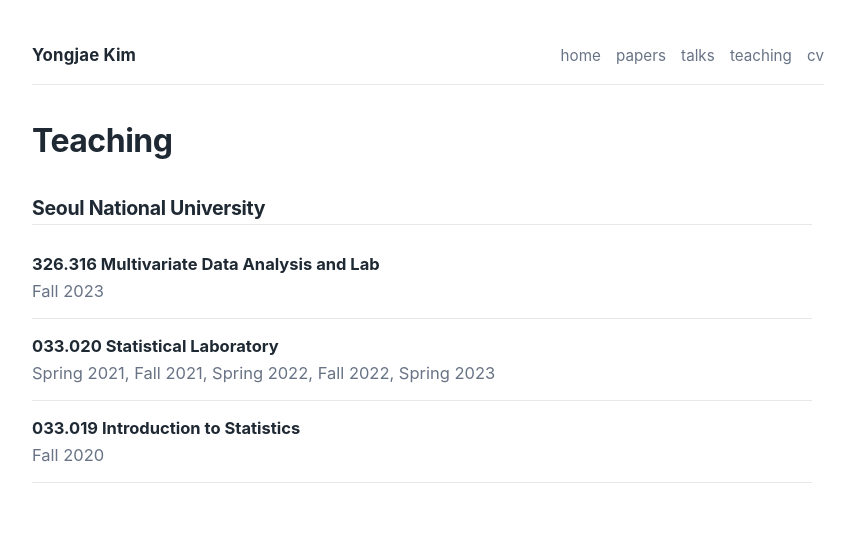
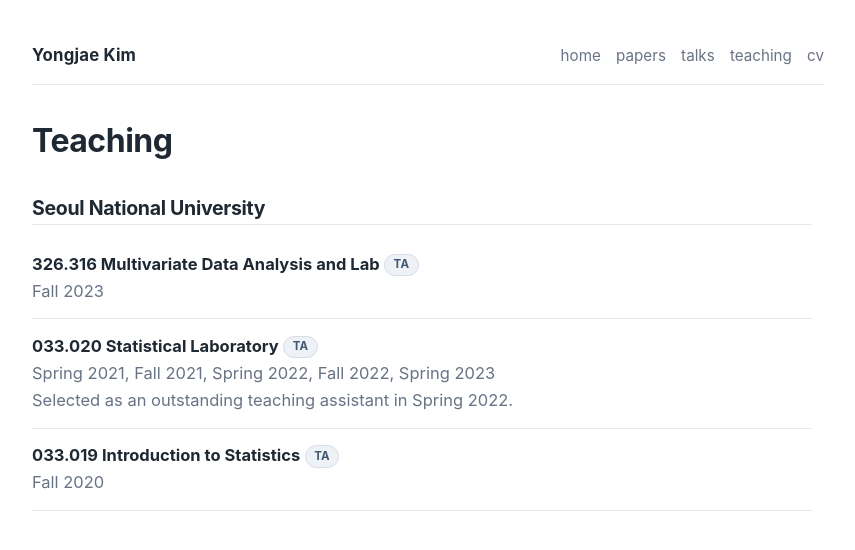
Before and after one commit to cherrrycooky/cherrrycooky.github.io, a Jekyll site: the page built from teaching.markdown, in a window 1280 px wide. Shown: the top 550 px of the page, without its empty margins (212-1067 px from the left). Built offline with Jekyll 4.4.1, drawn with Linux system fonts in a browser that asks for light colours.

Commit message:
Label all teaching as TA and add Spring 2022 recognition

```diff
--- a/teaching.markdown
+++ b/teaching.markdown
@@ -8,15 +8,16 @@
 
 <ul class="item-list teaching-list">
   <li>
-    <span class="course-title">326.316 Multivariate Data Analysis and Lab</span><br>
+    <span class="course-title">326.316 Multivariate Data Analysis and Lab</span> <span class="tag tag-paper" title="Teaching Assistant">TA</span><br>
     <span class="venue">Fall 2023</span>
   </li>
   <li>
-    <span class="course-title">033.020 Statistical Laboratory</span><br>
-    <span class="venue">Spring 2021, Fall 2021, Spring 2022, Fall 2022, Spring 2023</span>
+    <span class="course-title">033.020 Statistical Laboratory</span> <span class="tag tag-paper" title="Teaching Assistant">TA</span><br>
+    <span class="venue">Spring 2021, Fall 2021, Spring 2022, Fall 2022, Spring 2023</span><br>
+    <span class="venue">Selected as an outstanding teaching assistant in Spring 2022.</span>
   </li>
   <li>
-    <span class="course-title">033.019 Introduction to Statistics</span><br>
+    <span class="course-title">033.019 Introduction to Statistics</span> <span class="tag tag-paper" title="Teaching Assistant">TA</span><br>
     <span class="venue">Fall 2020</span>
   </li>
 </ul>
```
